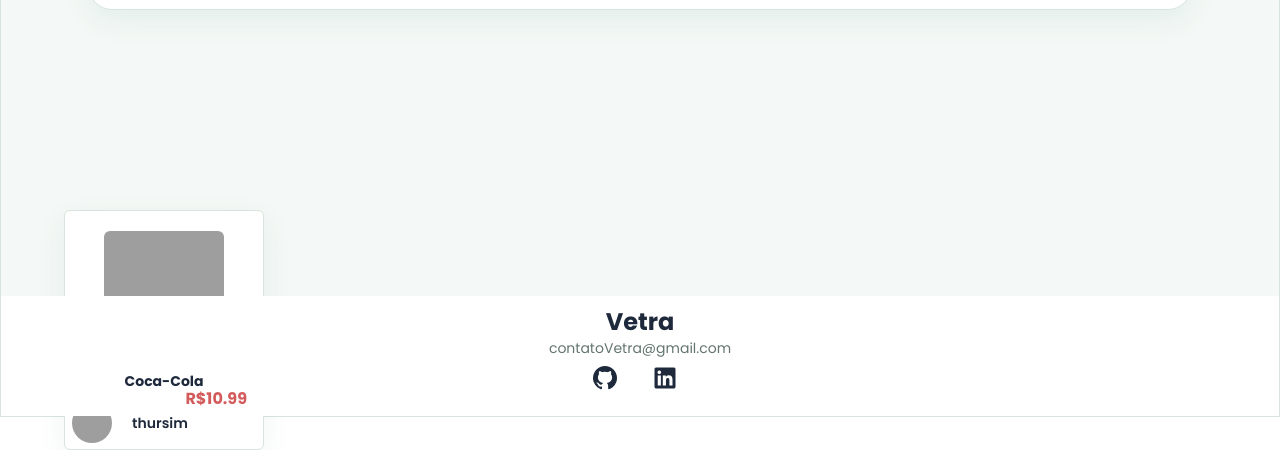
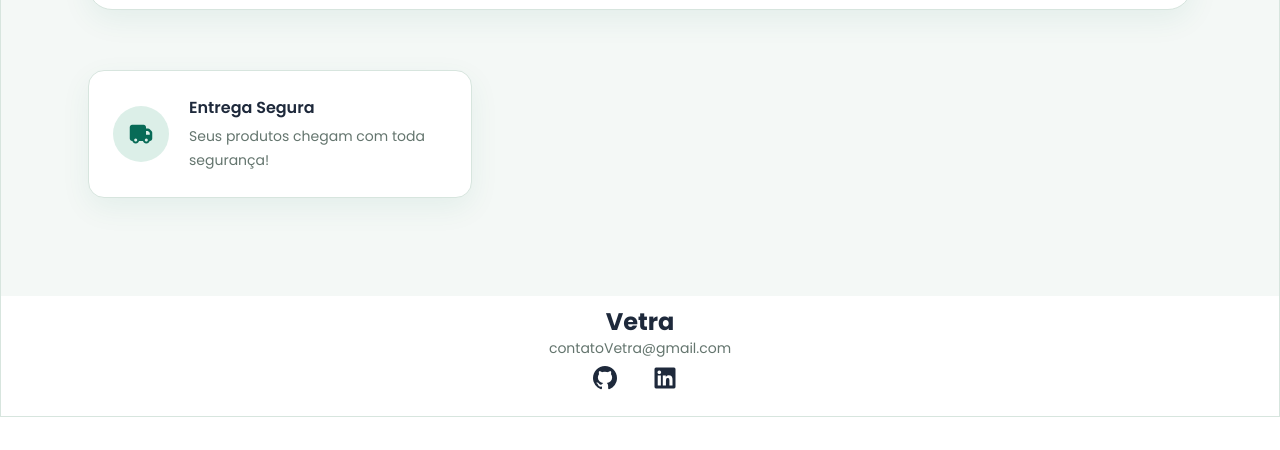
Before and after one commit to Arthur-Hirata/Vetra, a React (Vite) app in the folder Vetra/: page / in a window 1280 px wide. Shown: the part 617-1067 px from the top of the page. After the commit the page ends 1034 px from the top, so only its background shows below. Built offline with nearby package versions, Linux system fonts and the light colour scheme; no server answers; grey boxes are pictures that could not be loaded.

Commit message:
Add the hero cards

```diff
--- a/Vetra/src/Components/Hero.tsx
+++ b/Vetra/src/Components/Hero.tsx
@@ -1,3 +1,7 @@
+import HeroCard from "./HeroCard"
+
+
+
 export default function Hero() {
     return (
         <section className="mx-auto mt-8 w-full max-w-6xl px-4 sm:px-6" aria-labelledby="hero-title">
@@ -31,6 +35,11 @@ export default function Hero() {
                 />
                 </div>
             </div>
+            <div className="mt-15 flex flex-row">
+                <div>
+                    <HeroCard children="Seus produtos chegam com toda segurança!" title="Entrega Segura" icon="fa-solid fa-truck"/>
+                </div>
+            </div>
         </section>
     )
 }
--- /dev/null
+++ b/Vetra/src/Components/HeroCard.tsx
@@ -0,0 +1,19 @@
+interface HeroCardProps {
+    icon: string
+    title: string
+    children: string
+}
+
+export default function HeroCard({ icon, title, children }: HeroCardProps) {
+    return (
+        <div className="flex min-h-32 w-full max-w-sm items-center gap-5 rounded-2xl border border-border bg-cards p-6 shadow-card">
+            <div className="flex size-14 shrink-0 items-center justify-center rounded-full bg-greenBg text-green">
+                <i className={`${icon} text-xl`} aria-hidden="true" />
+            </div>
+            <div className="flex min-w-0 flex-col gap-1">
+                <h2 className="font-semibold text-text">{title}</h2>
+                <p className="text-sm leading-6 text-text-secondary">{children}</p>
+            </div>
+        </div>
+    )
+}
--- a/Vetra/src/index.css
+++ b/Vetra/src/index.css
@@ -8,7 +8,7 @@
 
   --color-input: #F1F6F4;
   --color-border: #D7E5DE;
-
+  --color-greenBg:#DCEFE8;
   --color-green: #086B57;
 
   --color-text: #1E293B;
--- a/Vetra/src/pages/Home/Home.tsx
+++ b/Vetra/src/pages/Home/Home.tsx
@@ -1,25 +1,9 @@
-import ProductCard from "../../Components/productCard"
 import Hero from "../../Components/Hero"
 function Home(){
     return(
         <div className="h-screen w-full">
-
             <Hero/>
 
-
-            <div id="products" className="mt-50">
-            <ProductCard
-                picture_url="https://encrypted-tbn0.gstatic.com/images?q=tbn:ANd9GcSBA_kAIMyLpbt29UC3pSJ51musVOXDvW4Mr3z610VyOQ&s=10"
-                price={10.99}
-                seller="thursim"
-                seller_picture_url="https://encrypted-tbn0.gstatic.com/images?q=tbn:ANd9GcSBA_kAIMyLpbt29UC3pSJ51musVOXDvW4Mr3z610VyOQ&s=10"
-                title="Coca-Cola"
-
-
-
-            />
-
-            </div>
         </div>
 
     )
```
